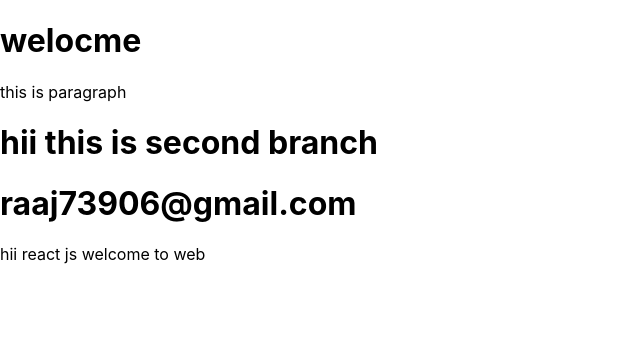
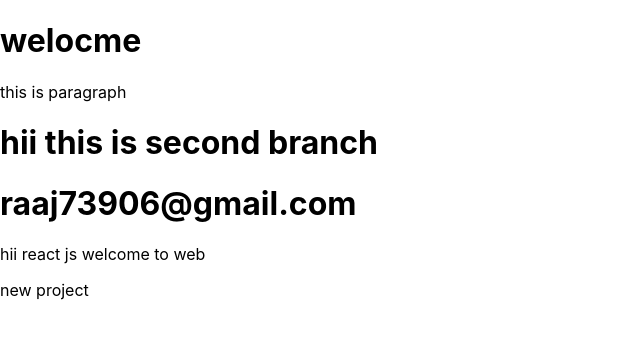
Before and after one commit to moolraaj/sparkweb-site, a React (Create React App) app: page / in a window 1280 px wide. Shown: the top 338 px of the page, without its empty margins (0-640 px from the left). Built offline with nearby package versions, Linux system fonts and the light colour scheme.

Commit message:
Update App.js
hhhh

```diff
--- a/src/App.js
+++ b/src/App.js
@@ -9,7 +9,7 @@ function App() {
     <h1>hii this is second branch</h1>
     <h1>raaj73906@gmail.com</h1>
     <p>hii react js welcome to web</p>
-
+    <p>new project</p>
 
     </>
   );
```
